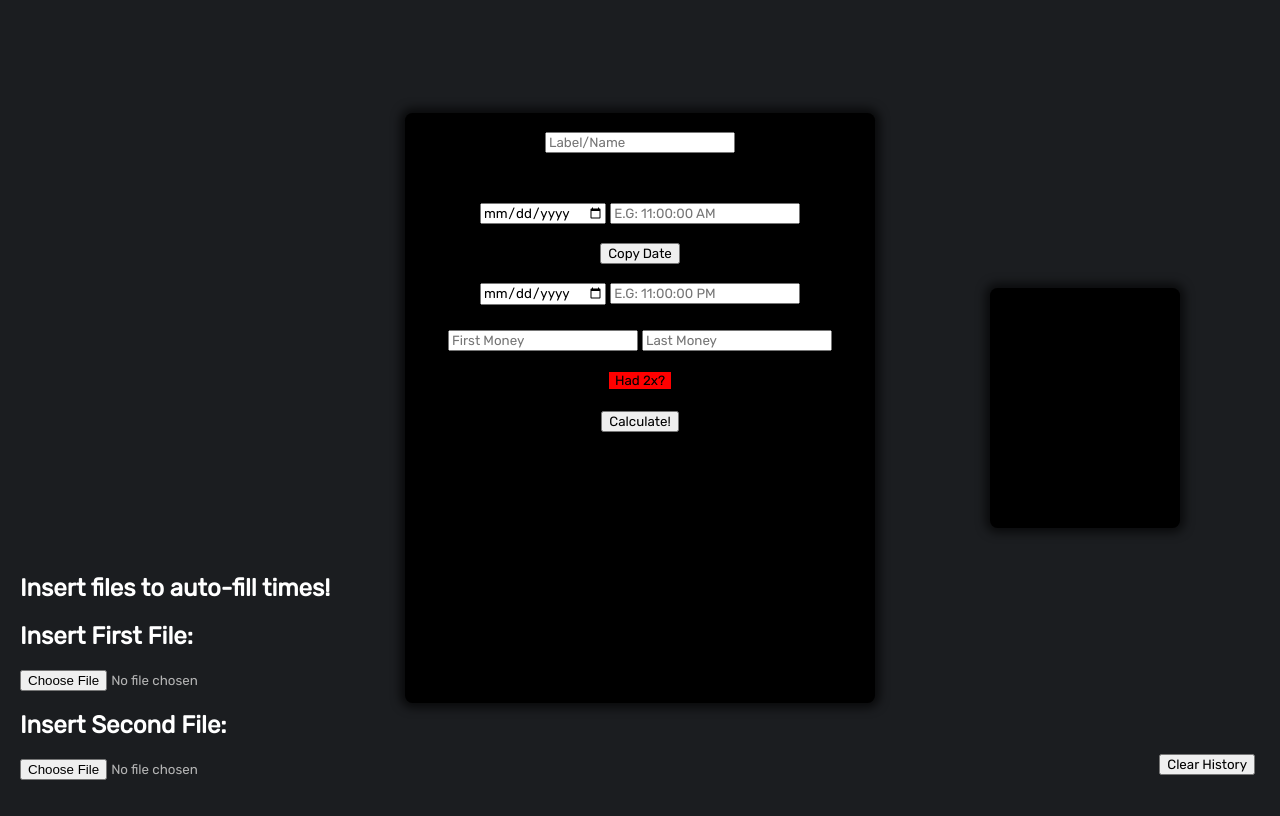
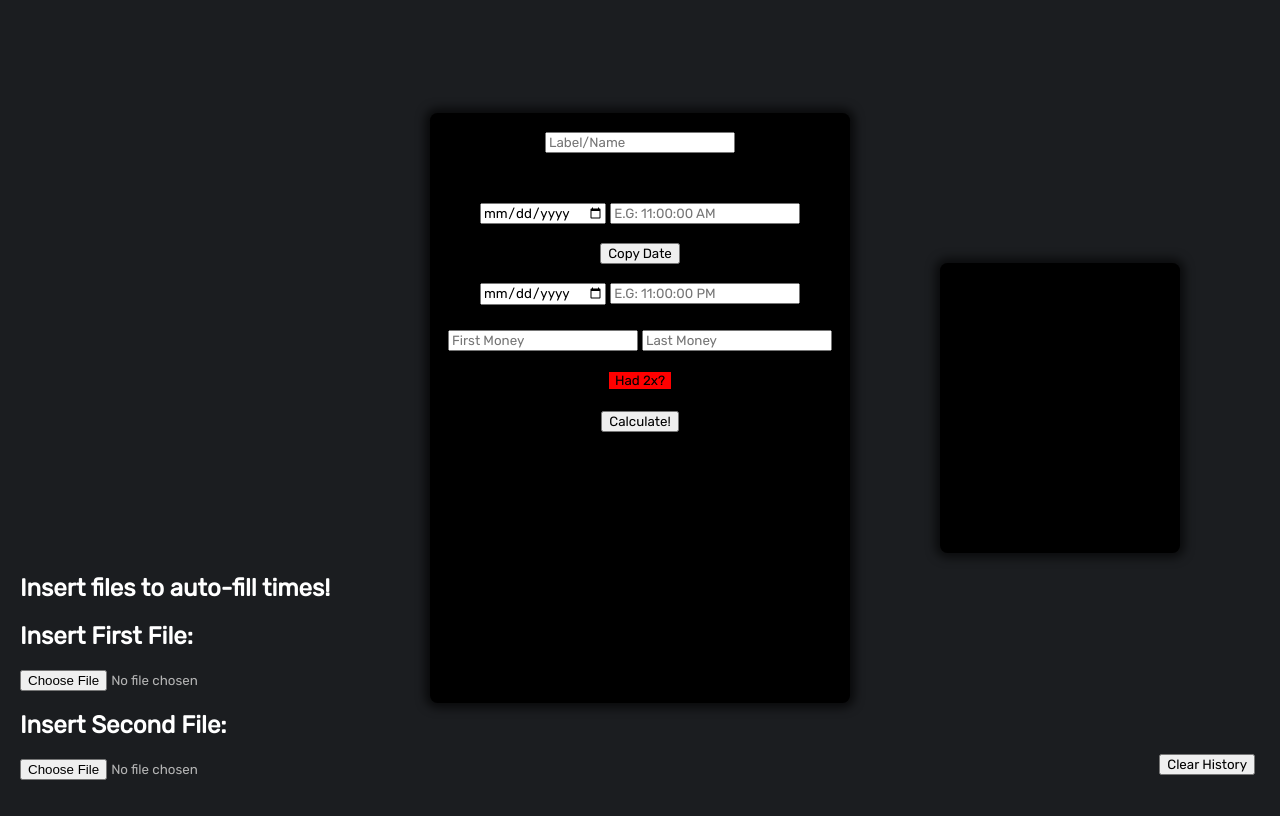
Before and after one commit to mfm14/timingsNoAi, a plain HTML site: page index.html in a window 1280 px wide. Drawn offline with Linux system fonts and the light colour scheme.

Commit message:
Add files via upload

```diff
--- a/style.css
+++ b/style.css
@@ -42,7 +42,7 @@ h1, h2, h3, h4, h5, h6, p {
 }
 
 .top {
-    width: 450px;
+    width: 400px;
     height: 550px;
     background-color: black;
     border-radius: 7.5px;
@@ -55,8 +55,8 @@ h1, h2, h3, h4, h5, h6, p {
 
 .history {
     position: absolute;
-    width: 150px;
-    height: 200px;
+    width: 200px;
+    height: 250px;
     background-color: rgb(0, 0, 0);
     box-shadow: 0 0 10px 5px rgba(0, 0, 0, 0.6);
     border-radius: 7.5px;
```
